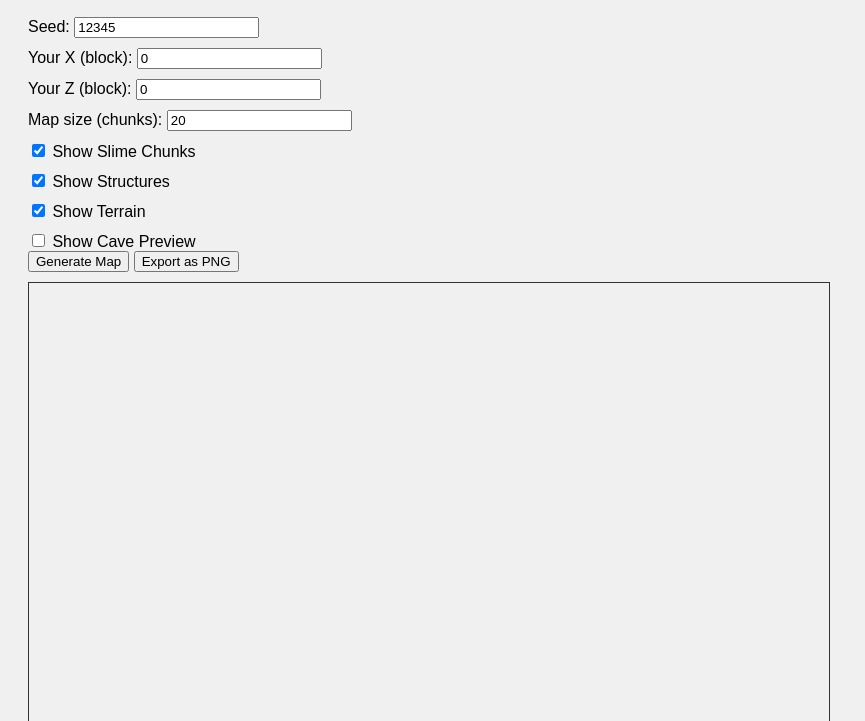
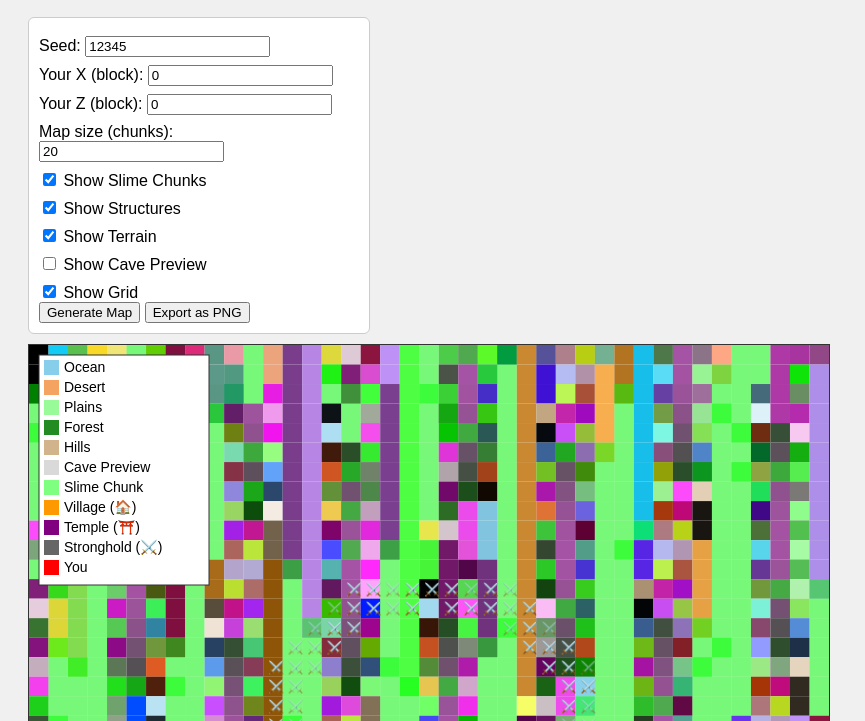
Before and after one commit to 1020284/chunk-finder, a plain HTML site: page index.html in a window 1280 px wide. Shown: the part 79-800 px from the top of the page, without its empty margins (0-865 px from the left). Drawn offline with Linux system fonts and the light colour scheme.

Commit message:
Update index.html

```diff
--- a/index.html
+++ b/index.html
@@ -12,13 +12,20 @@
     canvas {
       border: 1px solid #333;
       cursor: grab;
+      display: block;
+      margin-top: 10px;
     }
     label {
       display: block;
-      margin-top: 10px;
+      margin-top: 8px;
     }
     #controls {
       margin-bottom: 10px;
+      background: #fff;
+      padding: 10px;
+      border: 1px solid #ccc;
+      border-radius: 6px;
+      max-width: 320px;
     }
     #tooltip {
       position: absolute;
@@ -42,6 +49,7 @@
     <label><input type="checkbox" id="showStructures" checked> Show Structures</label>
     <label><input type="checkbox" id="showTerrain" checked> Show Terrain</label>
     <label><input type="checkbox" id="showCaves"> Show Cave Preview</label>
+    <label><input type="checkbox" id="showGrid" checked> Show Grid</label>
     <button onclick="drawMap()">Generate Map</button>
     <button onclick="exportMap()">Export as PNG</button>
   </div>
@@ -56,6 +64,16 @@ const canvas = document.getElementById('map');
     const ctx = canvas.getContext('2d');
     const tooltip = document.getElementById('tooltip');
 
+    // --- Simplex-like noise (seeded) ---
+    class SimplexNoise {
+      constructor(seed) { this.seed = seed; }
+      noise2D(x, y) {
+        return Math.sin((x * 374761393 + y * 668265263 + this.seed * 982451653) % 2147483647) * 0.5 + 0.5;
+      }
+    }
+    let simplex;
+
+    // --- Slime Chunk Algorithm (MC 1.8.8) ---
     function isSlimeChunk(seed, x, z) {
       let rnd = BigInt(seed) +
                 BigInt(x) * BigInt(x) * 0x4c1906n +
@@ -67,38 +85,51 @@ function isSlimeChunk(seed, x, z) {
       return (rnd % 10) === 0;
     }
 
-function pseudoBiomeColor(x, z, seed) {
-  const val = Math.abs((x * 49632 + z * 325176 + parseInt(seed)) % 100);
-  if (val < 20) return "#87ceeb"; // ocean
-  if (val < 40) return "#f4a460"; // desert
-  if (val < 60) return "#98fb98"; // plains
-  if (val < 80) return "#228b22"; // forest
-  return "#d2b48c"; // hills
+    // --- Biome + Heightmap ---
+    function biomeColor(x, z, seed) {
+      const n = simplex.noise2D(x * 0.05 + seed, z * 0.05 - seed);
+      const h = simplex.noise2D(x * 0.1, z * 0.1); // heightmap
+      let base;
+      if (n < 0.2) base = "#87ceeb"; // ocean
+      else if (n < 0.4) base = "#f4a460"; // desert
+      else if (n < 0.6) base = "#98fb98"; // plains
+      else if (n < 0.8) base = "#228b22"; // forest
+      else base = "#d2b48c"; // hills
+      return shadeColor(base, (h - 0.5) * 40);
     }
 
+    function shadeColor(color, percent) {
+      let f = parseInt(color.slice(1),16),
+          t = percent<0?0:255,
+          p = percent<0?percent*-1:percent,
+          R = f>>16,
+          G = f>>8&0x00FF,
+          B = f&0x0000FF;
+      return "#" + (0x1000000 +
+        (Math.round((t-R)*p)+R)*0x10000 +
+        (Math.round((t-G)*p)+G)*0x100 +
+        (Math.round((t-B)*p)+B)).toString(16).slice(1);
+    }
+
+    // --- Cave Preview ---
     function caveDensity(x, z, seed) {
       const val = Math.abs(Math.sin((x + seed) * 0.1) + Math.cos((z - seed) * 0.1));
       return val > 1.5;
     }
 
-function isVillageChunk(x, z) {
-  return (x % 32 === 0 && z % 32 === 0);
-}
-
-function isTempleChunk(x, z) {
-  return (x % 30 === 0 && z % 30 === 0);
-}
-
+    // --- Structures ---
+    function isVillageChunk(x, z) { return (x % 32 === 0 && z % 32 === 0); }
+    function isTempleChunk(x, z) { return (x % 30 === 0 && z % 30 === 0); }
     function isStrongholdChunk(x, z, seed) {
       const ringRadius = 128;
-  const dx = x * 16;
-  const dz = z * 16;
+      const dx = x * 16, dz = z * 16;
       const dist = Math.sqrt(dx * dx + dz * dz);
       return Math.abs(dist - ringRadius) < 16;
     }
 
+    // --- Main Draw Function ---
     function drawMap() {
-  const seed = document.getElementById('seed').value;
+      const seed = parseInt(document.getElementById('seed').value);
       const px = parseInt(document.getElementById('playerX').value);
       const pz = parseInt(document.getElementById('playerZ').value);
       const range = parseInt(document.getElementById('range').value);
@@ -106,10 +137,12 @@ function drawMap() {
       const showStructures = document.getElementById('showStructures').checked;
       const showTerrain = document.getElementById('showTerrain').checked;
       const showCaves = document.getElementById('showCaves').checked;
+      const showGrid = document.getElementById('showGrid').checked;
+
+      simplex = new SimplexNoise(seed);
 
       const chunkX = Math.floor(px / 16);
       const chunkZ = Math.floor(pz / 16);
-
       offsetX = chunkX - range;
       offsetZ = chunkZ - range;
 
@@ -124,54 +157,76 @@ function drawMap() {
           const screenZ = z * scale;
 
           if (showTerrain) {
-        ctx.fillStyle = pseudoBiomeColor(cx, cz, seed);
+            ctx.fillStyle = biomeColor(cx, cz, seed);
             ctx.fillRect(screenX, screenZ, scale, scale);
           }
-
           if (showCaves && caveDensity(cx, cz, seed)) {
             ctx.fillStyle = "rgba(128,128,128,0.3)";
             ctx.fillRect(screenX, screenZ, scale, scale);
           }
-
           if (showSlime && isSlimeChunk(seed, cx, cz)) {
             ctx.fillStyle = "rgba(0,255,0,0.5)";
             ctx.fillRect(screenX, screenZ, scale, scale);
           }
-
           if (showStructures) {
-        if (isVillageChunk(cx, cz)) {
-          ctx.fillStyle = "#ff9900";
-          ctx.fillRect(screenX + scale/4, screenZ + scale/4, scale/2, scale/2);
+            ctx.font = `${scale/1.5}px sans-serif`;
+            if (isVillageChunk(cx, cz)) ctx.fillText("🏠", screenX + scale/4, screenZ + scale*0.75);
+            if (isTempleChunk(cx, cz)) ctx.fillText("⛩️", screenX + scale/4, screenZ + scale*0.75);
+            if (isStrongholdChunk(cx, cz, seed)) ctx.fillText("⚔️", screenX + scale/4, screenZ + scale*0.75);
           }
-        if (isTempleChunk(cx, cz)) {
-          ctx.fillStyle = "#800080";
-          ctx.beginPath();
-          ctx.arc(screenX + scale/2, screenZ + scale/2, scale/4, 0, 2 * Math.PI);
-          ctx.fill();
+          if (showGrid) {
+            ctx.strokeStyle
                       }
-        if (isStrongholdChunk(cx, cz, seed)) {
-          ctx.fillStyle = "#666";
-          ctx.beginPath();
-          ctx.moveTo(screenX + scale/2, screenZ + scale/4);
-          ctx.lineTo(screenX + scale*3/4, screenZ + scale/2);
-          ctx.lineTo(screenX + scale/2, screenZ + scale*3/4);
-          ctx.lineTo(screenX + scale/4, screenZ + scale/2);
-          ctx.closePath();
-          ctx.fill();
         }
       }
 
-      ctx.strokeStyle = "#999";
-      ctx.strokeRect(screenX, screenZ, scale, scale);
-    }
-  }
-
+      // Player marker
       ctx.fillStyle = "#ff0000";
       ctx.beginPath();
       ctx.arc(canvas.width / 2, canvas.height / 2, scale / 3, 0, 2 * Math.PI);
       ctx.fill();
+
+      // Legend
+      drawLegend();
+
+      // Save settings
+      localStorage.setItem("mcMapSettings", JSON.stringify({
+        seed, px, pz, range,
+        showSlime, showStructures, showTerrain, showCaves, showGrid
+      }));
     }
 
+    // --- Legend ---
+    function drawLegend() {
+      const items = [
+        { color: "#87ceeb", label: "Ocean" },
+        { color: "#f4a460", label: "Desert" },
+        { color: "#98fb98", label: "Plains" },
+        { color: "#228b22", label: "Forest" },
+        { color: "#d2b48c", label: "Hills" },
+        { color: "rgba(128,128,128,0.3)", label: "Cave Preview" },
+        { color: "rgba(0,255,0,0.5)", label: "Slime Chunk" },
+        { color: "#ff9900", label: "Village (🏠)" },
+        { color: "#800080", label: "Temple (⛩️)" },
+        { color: "#666", label: "Stronghold (⚔️)" },
+        { color: "#ff0000", label: "You" }
+      ];
+
+      ctx.font = "14px sans-serif";
+      ctx.fillStyle = "#fff";
+      ctx.fillRect(10, 10, 170, items.length * 20 + 10);
+      ctx.strokeStyle = "#333";
+      ctx.strokeRect(10, 10, 170, items.length * 20 + 10);
+
+      items.forEach((item, i) => {
+        ctx.fillStyle = item.color;
+        ctx.fillRect(15, 15 + i * 20, 15, 15);
+        ctx.fillStyle = "#000";
+        ctx.fillText(item.label, 35, 27 + i * 20);
+      });
+    }
+
+    // --- Interactivity ---
     canvas.addEventListener("wheel", e => {
       zoom *= e.deltaY < 0 ? 1.1 : 0.9;
       drawMap();
@@ -182,7 +237,6 @@ canvas.addEventListener("mousedown", e => {
       dragStartX = e.offsetX;
       dragStartY = e.offsetY;
     });
-
     canvas.addEventListener("mouseup", () => dragging = false);
     canvas.addEventListener("mouseleave", () => dragging = false);
 
@@ -200,7 +254,7 @@ canvas.addEventListener("mousemove", e => {
         const z = Math.floor(e.offsetY / scale);
         const cx = offsetX + x;
         const cz = offsetZ + z;
-    const seed = document.getElementById('seed').value;
+        const seed = parseInt(document.getElementById('seed').value);
 
         let info = `Chunk (${cx}, ${cz})`;
         if (document.getElementById('showSlime').checked && isSlimeChunk(seed, cx, cz)) info += " | Slime Chunk";
@@ -215,9 +269,9 @@ canvas.addEventListener("mousemove", e => {
         tooltip.style.display = "block";
       }
     });
-
     canvas.addEventListener("mouseout", () => tooltip.style.display = "none");
 
+    // --- Export ---
     function exportMap() {
       const link = document.createElement('a');
       link.download = 'minecraft_map.png';
@@ -225,6 +279,22 @@ function exportMap() {
       link.click();
     }
 
+    // --- Load saved settings on startup ---
+    window.onload = () => {
+      const saved = JSON.parse(localStorage.getItem("mcMapSettings"));
+      if (saved) {
+        document.getElementById('seed').value = saved.seed;
+        document.getElementById('playerX').value = saved.px;
+        document.getElementById('playerZ').value = saved.pz;
+        document.getElementById('range').value = saved.range;
+        document.getElementById('showSlime').checked = saved.showSlime;
+        document.getElementById('showStructures').checked = saved.showStructures;
+        document.getElementById('showTerrain').checked = saved.showTerrain;
+        document.getElementById('showCaves').checked = saved.showCaves;
+        document.getElementById('showGrid').checked = saved.showGrid;
+      }
+      drawMap();
+    };
   </script>
 </body>
 </html>
```
Lines whose indentation alone changed are shown as unchanged.
